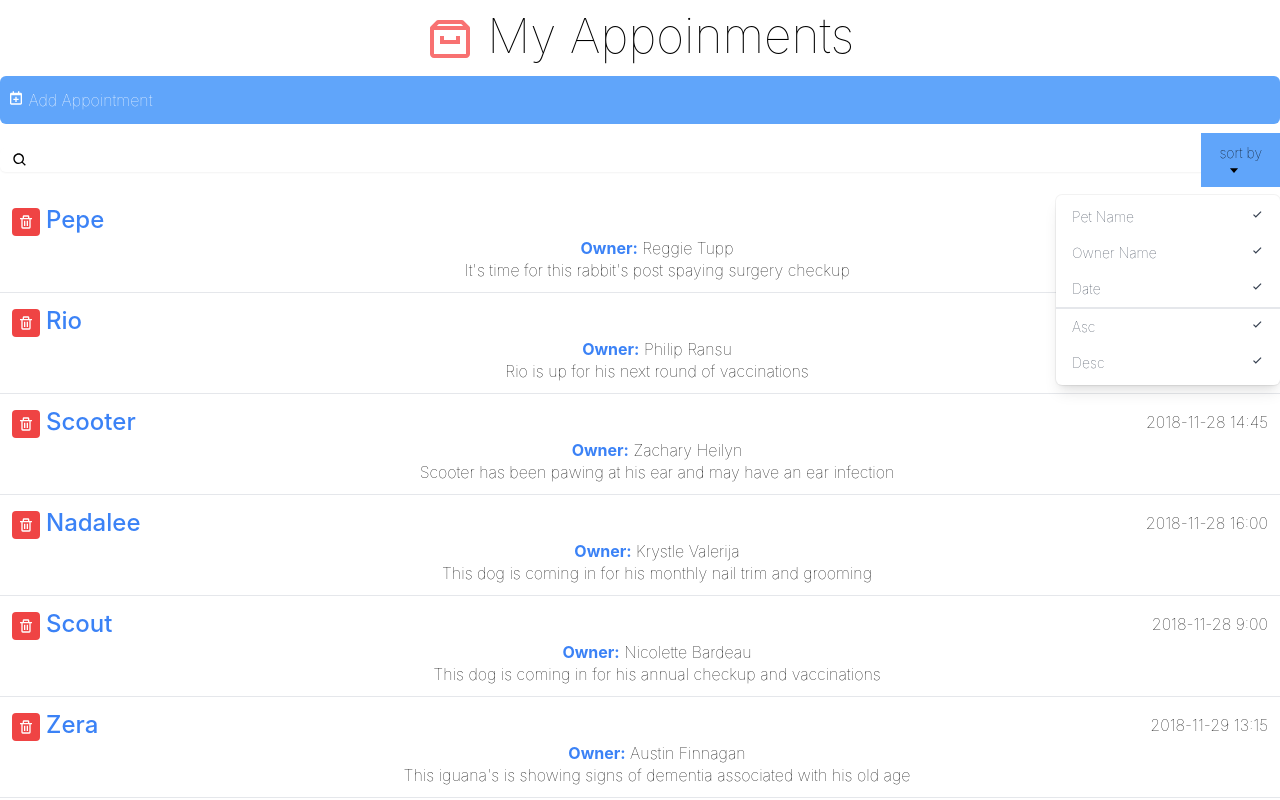
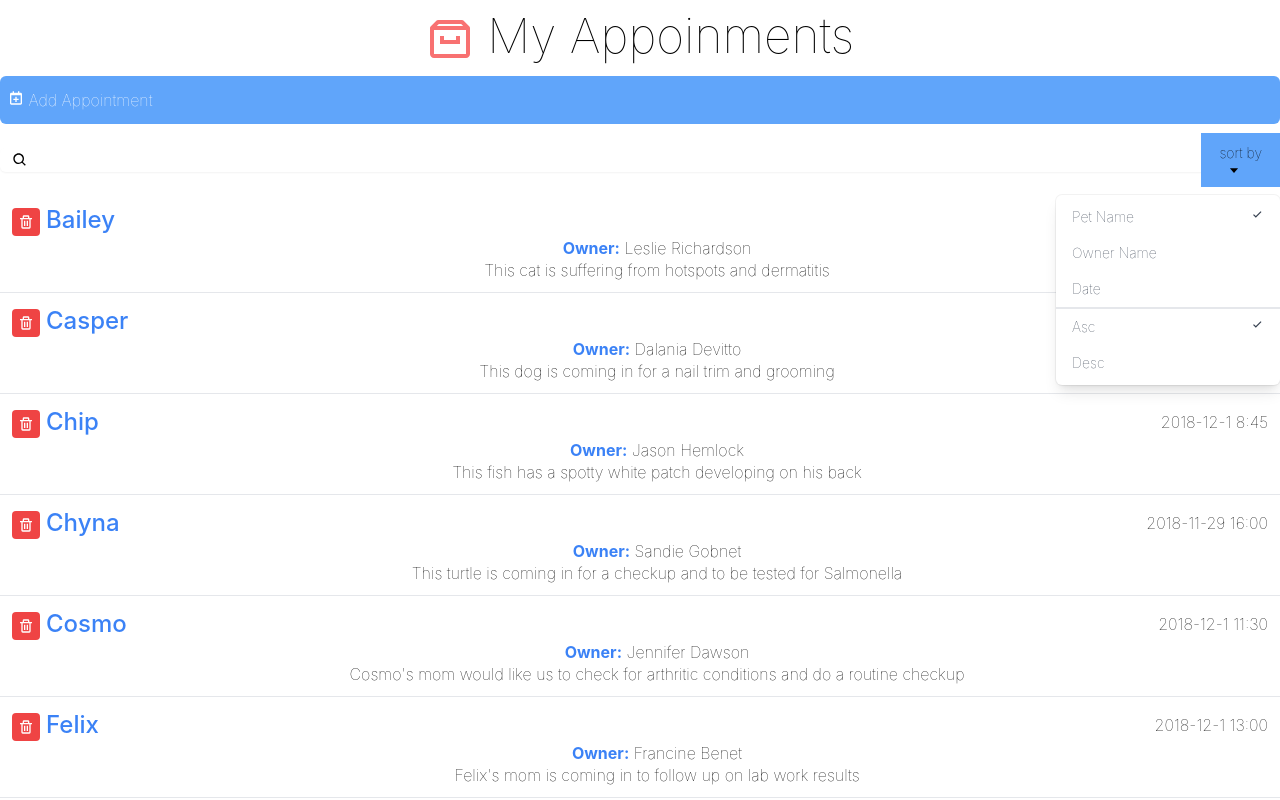
Before and after one commit to forgotten-acolyte/react-pet-visit-appointment, a React (Create React App) app: page / in a window 1280 px wide. Both pictures are taken after a click on the button "sort by". Shown: the top 800 px of the page. Built offline with nearby package versions, Linux system fonts and the light colour scheme.

Commit message:
defined onSortByChange and onOrderByChange event then transfer the data from Grandchild component to Grandfather component and the event's is handled there

```diff
--- a/src/App.js
+++ b/src/App.js
@@ -1,6 +1,5 @@
 import './App.css';
-import React, {Component, useState, useEffect, useReducer, useCallback} from "react";
-import {Routes, Route} from "react-router-dom";
+import React, { useState, useEffect, useReducer, useCallback} from "react";
 import { BiArchive } from "react-icons/bi";
 import Search   from "./components/Search"
 import AddAppointment from "./components/AddAppointment";
@@ -9,6 +8,25 @@ import AppointmentInfo from "./components/AppointmentInfo";
 function App(){
 
   let [appointmentList, setAppointmentList] = useState([]);
+
+  let[query, setQuery] = useState("");
+  let[sortBy, setSortBy] = useState("petName");
+  let[orderBy, setOrderBy] = useState("Asc");
+
+  const filteredAppointments = appointmentList.filter(
+    item => {
+      return (
+        item.petName.toLowerCase().includes(query.toLowerCase()) ||
+        item.ownerName.toLowerCase().includes(query.toLowerCase()) ||
+        item.aptNotes.toLowerCase().includes(query.toLowerCase())
+      )
+    }
+  ).sort((a, b) => {
+      let order = (orderBy  === 'Asc' ) ? 1 : -1;
+      return (
+          a[sortBy].toLowerCase() < b[sortBy].toLowerCase() ? -1 *order : 1 * order
+      )
+  })
 
   const fetchData = useCallback(() => {
     fetch('./data.json')
@@ -29,10 +47,19 @@ function App(){
          <BiArchive className="inline-block text-red-400"/> My Appoinments
       </h1>
       <AddAppointment />
-      <Search />
+
+        {/* init the value of queryString var and onQueryInput event    */}
+      <Search
+          queryString={query}
+          onQueryInput={myQuery => setQuery(myQuery)}
+          orderBy = {orderBy}
+          onOrderByChange = {orderDirection => setOrderBy(orderDirection)}
+          sortBy = {sortBy}
+          onSortByChange = {mySort => setSortBy(mySort) }
+      />
 
       <ul className="divide-y divide-gray-200">
-        {appointmentList
+        {filteredAppointments
           .map(appointment => (
             <AppointmentInfo key = {appointment.id} appointment = {appointment}
               onDeleteAppointment = {
@@ -48,25 +75,4 @@ function App(){
   )
 }
 
-// function App_2(){
-//   return(
-//     <div>
-//       <Routes>
-//         <Route path="/" element={<Home />} />
-
-//         <Route path="/about" element={<About/>}>
-//           <Route path="/services" element={<Services/>}/>
-//           <Route path="/history" element={<CompanyHistory/>}/>
-//           <Route path="/location" element={<Location/>} />
-//         </Route>
-
-//         <Route path="/event" element={<Events/>} />
-//         <Route path="/contact" element={<Contacts/>} />
-//         <Route path="*" element= {<Oops404/>} />
-
-//       </Routes>
-//     </div>
-//   )
-// }
-
 export default App;
--- a/src/components/Search.js
+++ b/src/components/Search.js
@@ -2,7 +2,8 @@
 import {BiSearch, BiCaretDown, BiCheck} from "react-icons/bi";
 import { useState } from "react";
 
-const DropDown = ({toggle}) => {
+const DropDown = ({toggle, sortBy, onSortByChange, orderBy, onOrderByChange}) => {
+
     //if toggle is null ( passed from the Search component, return null to show nothing)
     if(!toggle){
         return null;
@@ -11,27 +12,27 @@ const DropDown = ({toggle}) => {
         <div className="origin-top-right absolute right-0 mt-2 w-56
         rounded-md shadow-lg bg-white ring-1 ring-black ring-opacity-5">
         <div className="py-1" role="menu" aria-orientation="vertical" aria-labelledby="options-menu">
-          <div
+          <div onClick={() => onSortByChange('petName')}
             className="px-4 py-2 text-sm text-gray-700 hover:bg-gray-100 hover:text-gray-900 flex justify-between cursor-pointer"
-            role="menuitem">Pet Name <BiCheck /></div>
-          <div
+            role="menuitem"> Pet Name { (sortBy === 'petName') &&  <  BiCheck /> } </div>
+          <div onClick={() => onSortByChange('ownerName')}
             className="px-4 py-2 text-sm text-gray-700 hover:bg-gray-100 hover:text-gray-900 flex justify-between cursor-pointer"
-            role="menuitem">Owner Name  <BiCheck /></div>
-          <div
+            role="menuitem">Owner Name  { (sortBy === 'ownerName') &&  <  BiCheck /> } </div>
+          <div onClick={() => onSortByChange('Date')}
             className="px-4 py-2 text-sm text-gray-700 hover:bg-gray-100 hover:text-gray-900 flex justify-between cursor-pointer"
-            role="menuitem">Date <BiCheck /></div>
-          <div
+            role="menuitem">Date {(sortBy === 'Date') &&  <  BiCheck /> } </div>
+          <div onClick={() => onOrderByChange('Asc')}
             className="px-4 py-2 text-sm text-gray-700 hover:bg-gray-100 hover:text-gray-900 flex justify-between cursor-pointer border-gray-1 border-t-2"
-            role="menuitem">Asc <BiCheck /></div>
-          <div
+            role="menuitem">Asc {(orderBy === 'Asc') &&  <  BiCheck /> } </div>
+          <div onClick={() => onOrderByChange('Desc')}
             className="px-4 py-2 text-sm text-gray-700 hover:bg-gray-100 hover:text-gray-900 flex justify-between cursor-pointer"
-            role="menuitem">Desc <BiCheck /></div>
+            role="menuitem">Desc {(orderBy === 'Desc') &&  <  BiCheck /> } </div>
         </div>
       </div>
     )
 }
 
-const Search = () => {
+const Search = ( {onQueryInput, queryString, sortBy, onSortByChange, orderBy, onOrderByChange }) => {
 
     let[toggleSort, setToggleSort] = useState(false)
 
@@ -42,7 +43,10 @@ const Search = () => {
                     <BiSearch />
                     <label htmlFor="query" className="sr-only"/>
                 </div>
-                <input type="text" name="query" id="query" value=""
+
+                <input type="text" name="query" id="query" value = {queryString}
+                    onChange= {(event) => {onQueryInput(event.target.value)}}
+
                 className="pl-8 rounded-md focus:ring-indigo-500 focus:border-indigo-500 block-wfull "/>
                 <div className="absolute inset-y-0 right-0 flex items-center">
                     <div>
@@ -50,7 +54,13 @@ const Search = () => {
                         className="justify-content px-4 py-2 bg-blue-400 border-2 border-blue-400 text-sm">
                             sort by <BiCaretDown className="ml-2"/>
                         </button>
-                        <DropDown toggle={toggleSort}/>
+                        <DropDown
+                            toggle={toggleSort}
+                            sortBy = {sortBy}
+                            orderBy = {orderBy}
+                            onSortByChange = {mySort => onSortByChange(mySort)}
+                            onOrderByChange = {myOrder => onOrderByChange(myOrder)}
+                        />
                     </div>
                 </div>
             </div>
```
